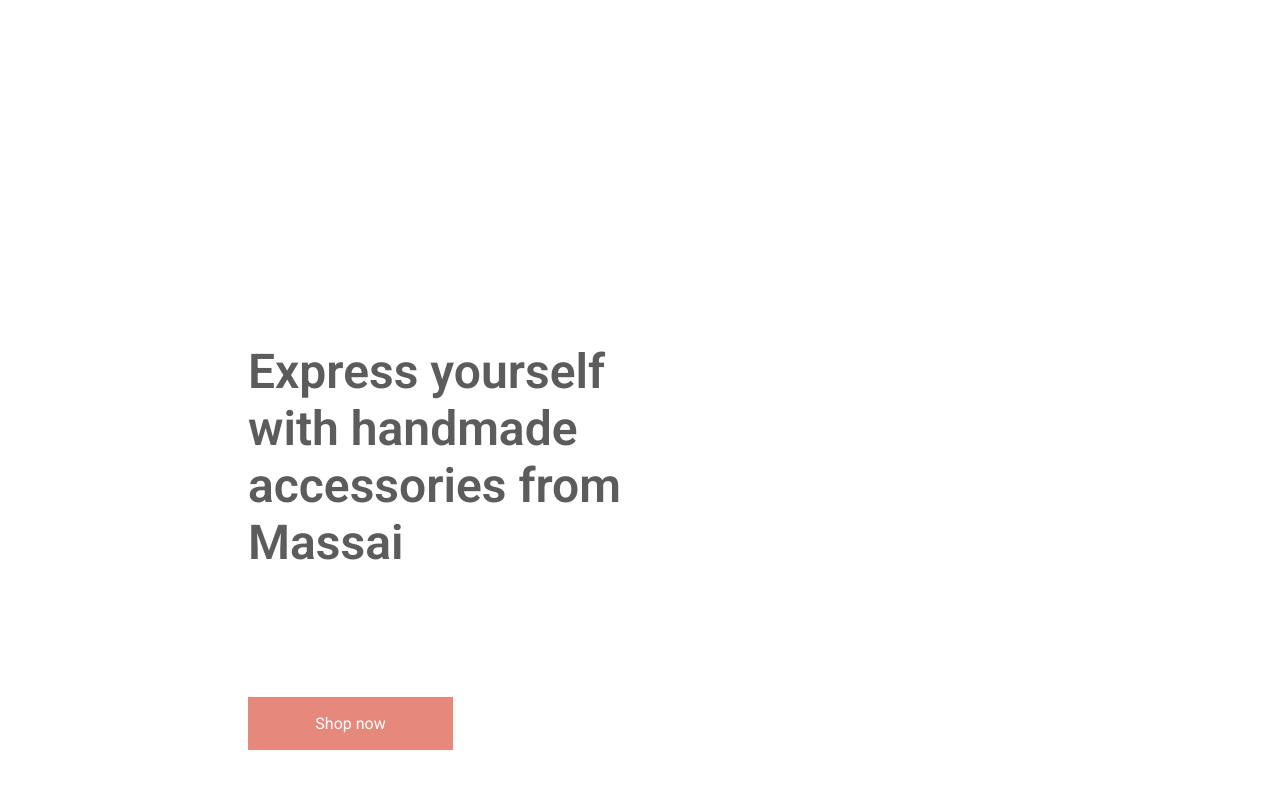
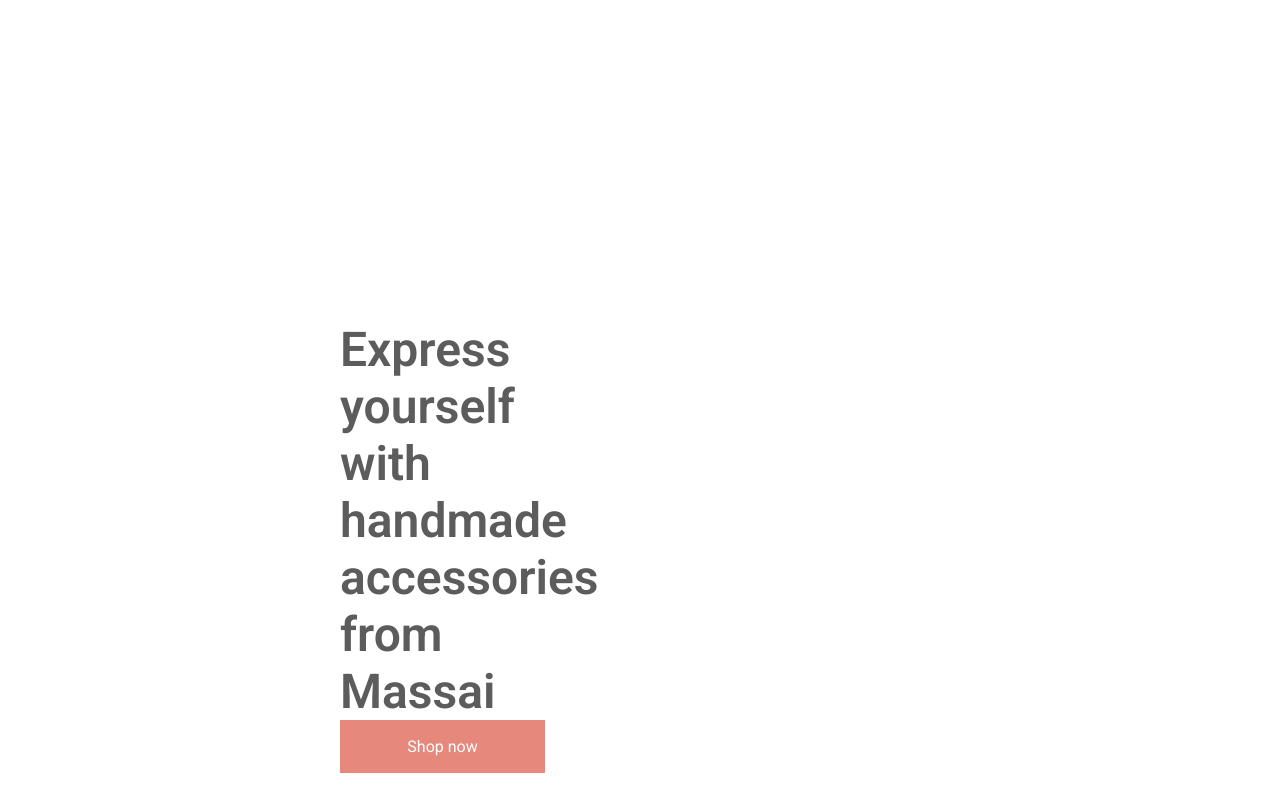
Before and after one commit to Nika221-bit/Massai, a plain HTML site: page index.html in a window 1280 px wide. Shown: the part 87-898 px from the top of the page. Drawn offline with Linux system fonts and the light colour scheme; a web font is replaced by a local one.

Commit message:
update 0.2

```diff
--- a/style.css
+++ b/style.css
@@ -67,7 +67,6 @@ a {
 
 .text1 {
   font-family: 'Roboto', sans-serif;
-
   font-size: 48px;
   width: 384px;
   height: 407px;
@@ -362,3 +361,10 @@ form textarea {
   gap: 50px;
 
 }
+
+
+
+@media screen and (min-width: 780px) {
+  .text1 {
+    width: 200px;
+    height: auto;}}
```
